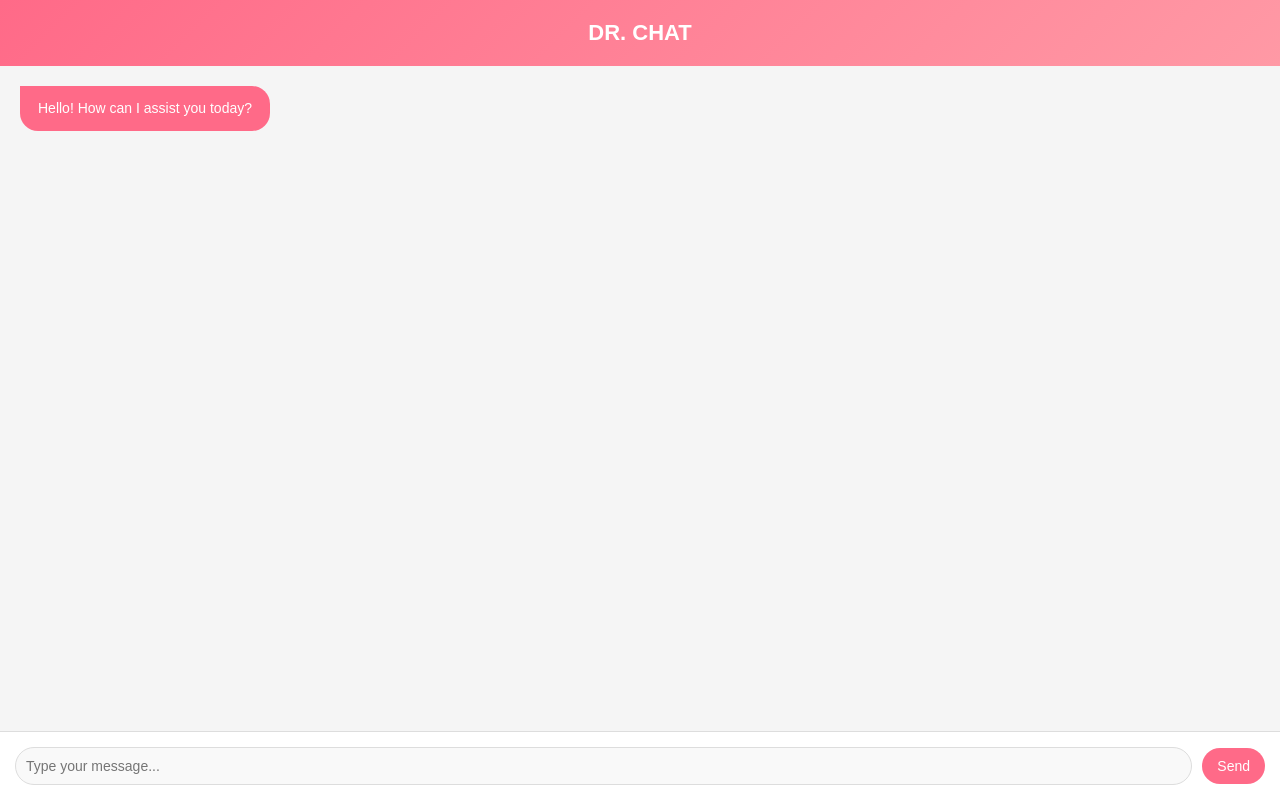
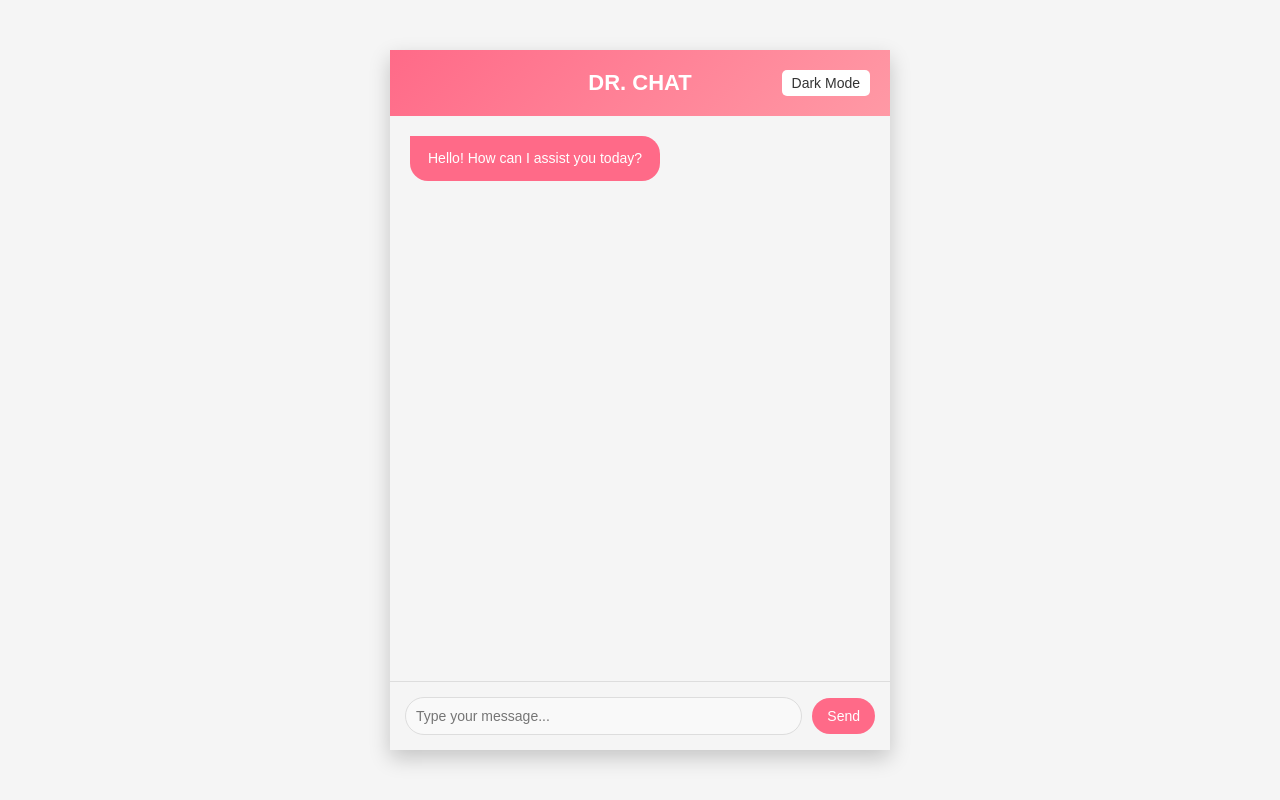
Before and after one commit to srithan09/Medical-Chatbot-using-LLM, a Flask app: page / in a window 1280 px wide. Run offline with Flask 3, Linux system fonts and the light colour scheme; parts of the project's set-up code (start-up, migrations or seed data) failed here and were passed over.

Commit message:
new html css

```diff
--- a/templates/index.html
+++ b/templates/index.html
@@ -16,21 +16,42 @@
             height: 100%;
             width: 100%;
             font-family: 'Arial', sans-serif;
+            transition: background 0.3s ease, color 0.3s ease;
         }
 
         body {
-            background: linear-gradient(135deg, #ff9a9e, #fad0c4);
             display: flex;
             justify-content: center;
             align-items: center;
-            color: #333;
+            background: var(--background-color);
+            color: var(--text-color);
+        }
+
+        :root {
+            /* Light Mode */
+            --background-color: #f5f5f5;
+            --header-gradient: linear-gradient(135deg, #ff6a88, #ff99a5);
+            --bot-message-bg: #ff6a88;
+            --user-message-bg: #4caf50;
+            --text-color: #333;
+        }
+
+        [data-theme="dark"] {
+            /* Dark Mode */
+            --background-color: #121212;
+            --header-gradient: linear-gradient(135deg, #1f4037, #99f2c8);
+            --bot-message-bg: #32cd32; /* Green for bot messages */
+            --user-message-bg: #228b22; /* Darker green for user messages */
+            --text-color: #f5f5f5;
         }
 
         /* Chat Container */
         .chat-container {
             width: 100%;
+            max-width: 500px;
             height: 100%;
-            background: #fff;
+            max-height: 700px;
+            background: var(--background-color);
             display: flex;
             flex-direction: column;
             box-shadow: 0 8px 20px rgba(0, 0, 0, 0.2);
@@ -38,13 +59,33 @@
 
         /* Header */
         .chat-header {
-            background: linear-gradient(135deg, #ff6a88, #ff99a5);
+            background: var(--header-gradient);
             color: #fff;
             text-align: center;
             padding: 20px;
             font-size: 22px;
             font-weight: bold;
             text-transform: uppercase;
+            position: relative;
+        }
+
+        .chat-header button {
+            position: absolute;
+            top: 50%;
+            right: 20px;
+            transform: translateY(-50%);
+            padding: 5px 10px;
+            background: #fff;
+            color: var(--text-color);
+            border: none;
+            border-radius: 5px;
+            cursor: pointer;
+            font-size: 14px;
+            transition: background 0.3s ease, color 0.3s ease;
+        }
+
+        .chat-header button:hover {
+            background: #ddd;
         }
 
         /* Chat Body */
@@ -52,7 +93,6 @@
             flex: 1;
             padding: 20px;
             overflow-y: auto;
-            background: #f5f5f5;
             display: flex;
             flex-direction: column;
             gap: 15px;
@@ -69,14 +109,14 @@
         }
 
         .message.bot {
-            background: #ff6a88;
+            background: var(--bot-message-bg);
             color: #fff;
             align-self: flex-start;
             border-top-left-radius: 0;
         }
 
         .message.user {
-            background: #4caf50;
+            background: var(--user-message-bg);
             color: #fff;
             align-self: flex-end;
             border-top-right-radius: 0;
@@ -87,7 +127,7 @@
             display: flex;
             align-items: center;
             padding: 15px;
-            background: #fff;
+            background: var(--background-color);
             border-top: 1px solid #ddd;
         }
 
@@ -123,7 +163,7 @@
         }
 
         .chat-body::-webkit-scrollbar-thumb {
-            background: #ff6a88;
+            background: var(--bot-message-bg);
             border-radius: 4px;
         }
 
@@ -136,6 +176,7 @@
     <div class="chat-container">
         <div class="chat-header">
             Dr. Chat
+            <button id="theme-toggle">Dark Mode</button>
         </div>
         <div class="chat-body" id="chat-body">
             <div class="message bot">
@@ -149,10 +190,25 @@
     </div>
 
     <script>
+        const body = document.body;
+        const themeToggle = document.getElementById('theme-toggle');
         const chatBody = document.getElementById('chat-body');
         const chatInput = document.getElementById('chat-input');
         const sendBtn = document.getElementById('send-btn');
 
+        // Toggle theme
+        themeToggle.addEventListener('click', () => {
+            const isDarkMode = body.hasAttribute('data-theme');
+            if (isDarkMode) {
+                body.removeAttribute('data-theme');
+                themeToggle.textContent = 'Dark Mode';
+            } else {
+                body.setAttribute('data-theme', 'dark');
+                themeToggle.textContent = 'Light Mode';
+            }
+        });
+
+        // Append message to chat
         function appendMessage(content, type) {
             const messageDiv = document.createElement('div');
             messageDiv.className = `message ${type}`;
@@ -161,6 +217,7 @@
             chatBody.scrollTop = chatBody.scrollHeight;
         }
 
+        // Send message
         sendBtn.addEventListener('click', () => {
             const userInput = chatInput.value.trim();
             if (!userInput) return;
@@ -185,6 +242,7 @@
             });
         });
 
+        // Enter key sends message
         chatInput.addEventListener('keypress', (event) => {
             if (event.key === 'Enter') {
                 sendBtn.click();
```
